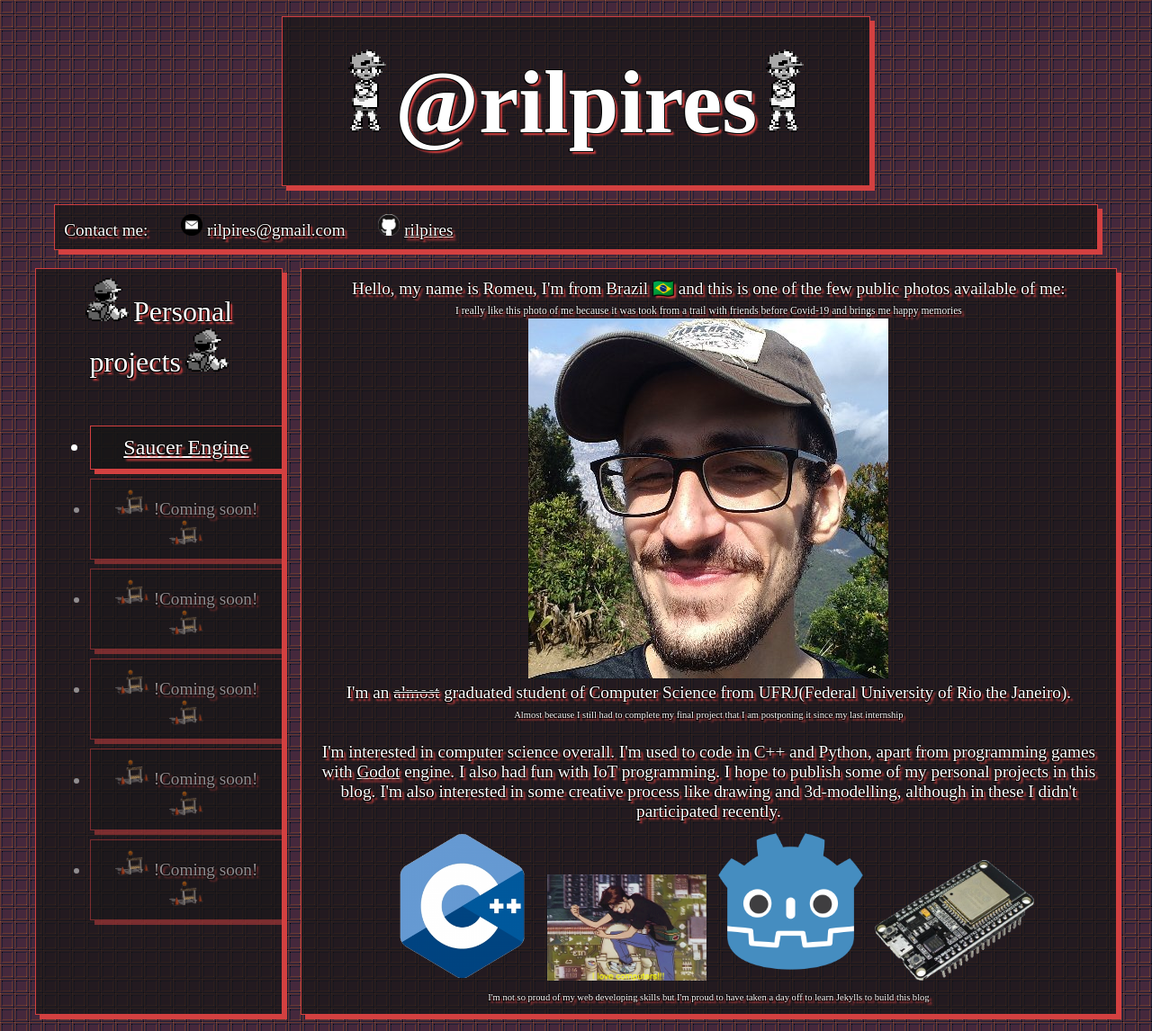
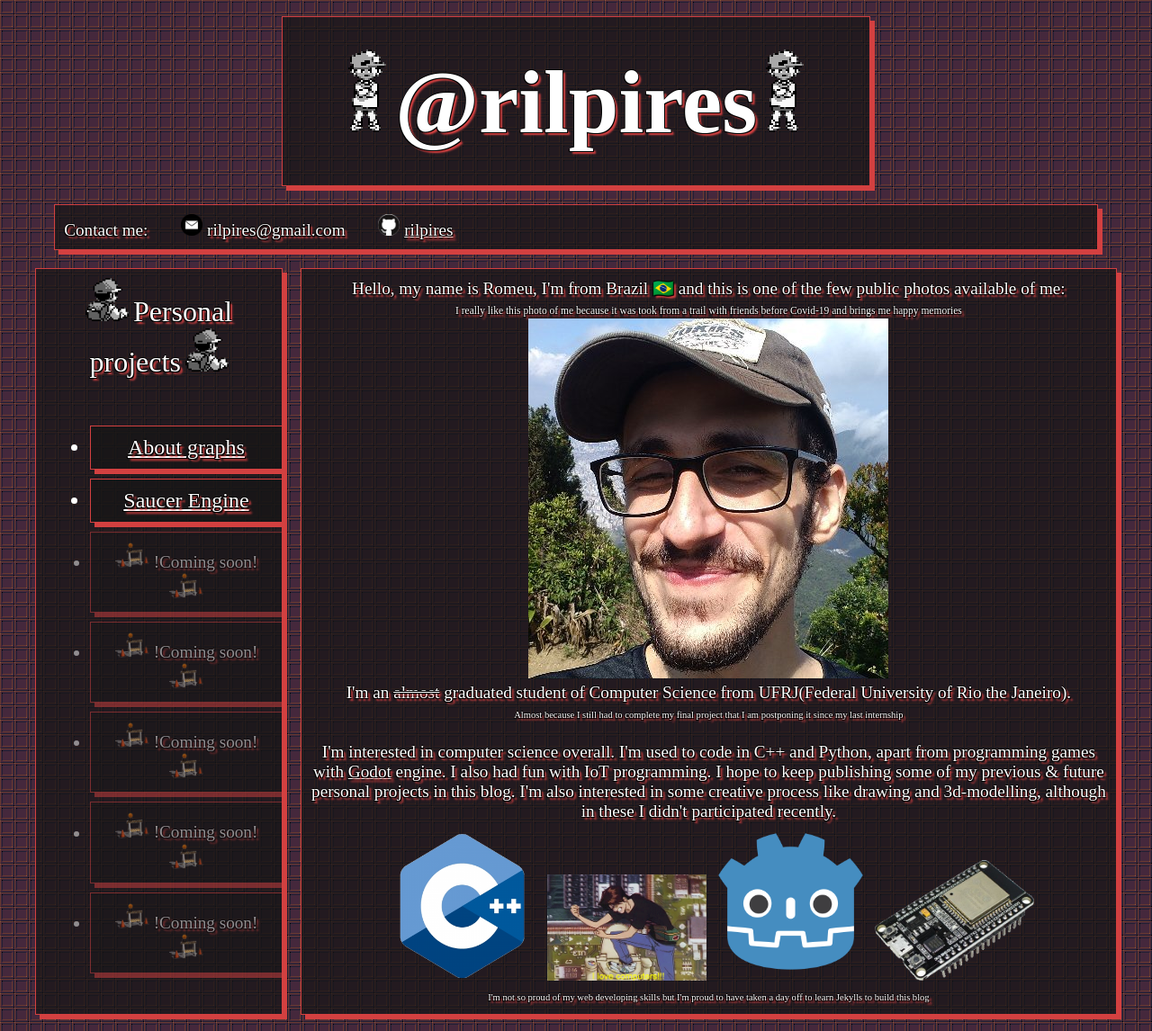
Before and after one commit to rilpires/rilpires, a Jekyll site: the page built from index.html, in a window 1280 px wide. Shown: the whole page at 90% size. Built offline with Jekyll 4.4.1, drawn with Linux system fonts in a browser that asks for light colours.

Commit message:
aboutgraph post

```diff
--- a/index.html
+++ b/index.html
@@ -20,7 +20,9 @@
 <br>
 <br>
 
-I'm interested in computer science overall. I'm used to code in C++ and Python, apart from programming games with <a href="https://www.godotengine.org/">Godot</a> engine. I also had fun with IoT programming. I hope to publish some of my personal projects in this blog. I'm also interested in some creative process like drawing and 3d-modelling, although in these I didn't participated recently.
+I'm interested in computer science overall. I'm used to code in C++ and Python, apart from programming games with <a href="https://www.godotengine.org/">Godot</a> engine.
+I also had fun with IoT programming. I hope to keep publishing some of my previous & future personal projects in this blog.
+I'm also interested in some creative process like drawing and 3d-modelling, although in these I didn't participated recently.
 
 <br>
 
```
Also changed, not shown: _posts/2021-04-12-aboutgraphs.markdown (added, +35 -0 lines), assets/images/aboutgraph.png (added).
